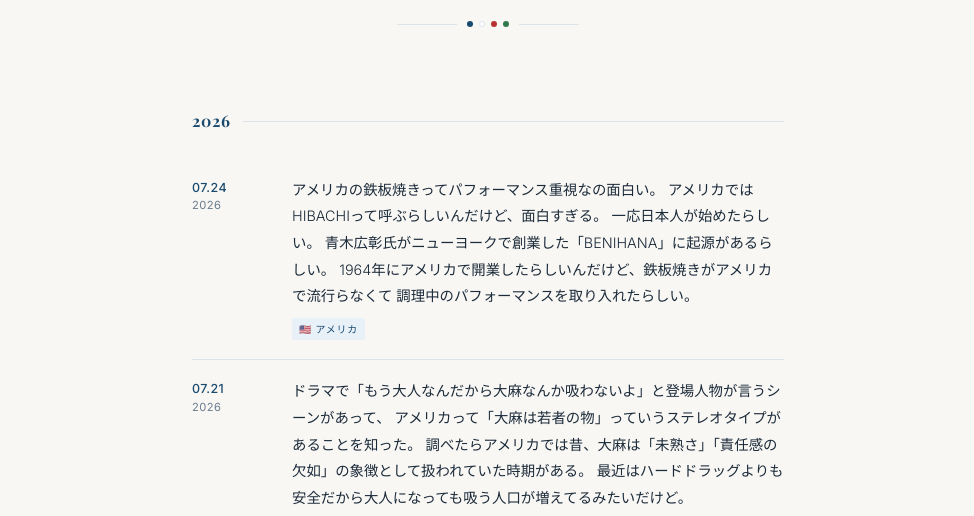
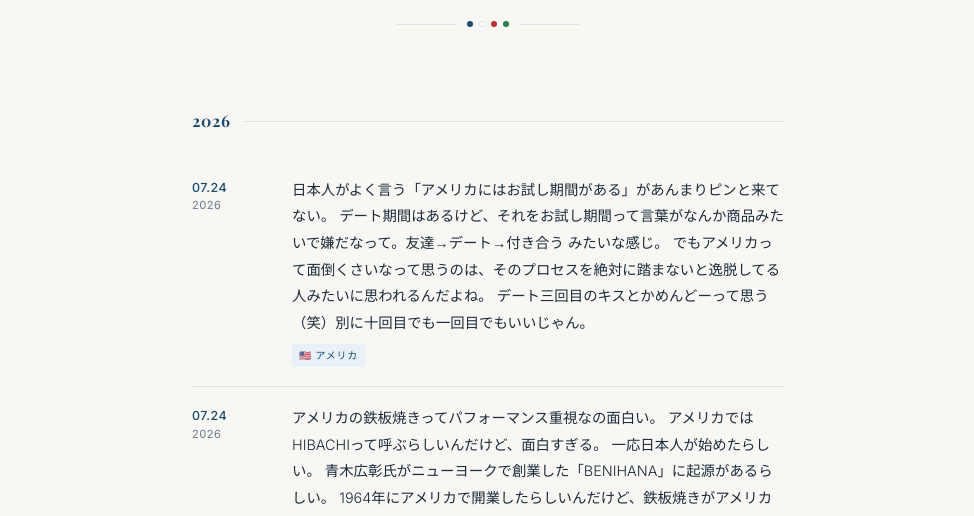
Before and after one commit to Azaleacreativeroom888/fan-englishculture, a plain HTML site: page blog.html in a window 1280 px wide. Shown: the part 260-776 px from the top of the page, without its empty margins (152-1126 px from the left). Drawn offline with nearby package versions, Linux system fonts and the light colour scheme.

Commit message:
Update blog.html

```diff
--- a/blog.html
+++ b/blog.html
@@ -331,6 +331,20 @@
       2026
     </div>
     <div class="post-body">
+      日本人がよく言う「アメリカにはお試し期間がある」があんまりピンと来てない。
+      デート期間はあるけど、それをお試し期間って言葉がなんか商品みたいで嫌だなって。友達→デート→付き合う みたいな感じ。
+      でもアメリカって面倒くさいなって思うのは、そのプロセスを絶対に踏まないと逸脱してる人みたいに思われるんだよね。
+      デート三回目のキスとかめんどーって思う（笑）別に十回目でも一回目でもいいじゃん。
+      <br><span class="post-tag tag-us">🇺🇸 アメリカ</span>
+    </div>
+  </article>
+
+  <article class="post">
+    <div class="post-date">
+      <span class="month-day">07.24</span>
+      2026
+    </div>
+    <div class="post-body">
       アメリカの鉄板焼きってパフォーマンス重視なの面白い。
       アメリカではHIBACHIって呼ぶらしいんだけど、面白すぎる。
       一応日本人が始めたらしい。
```
